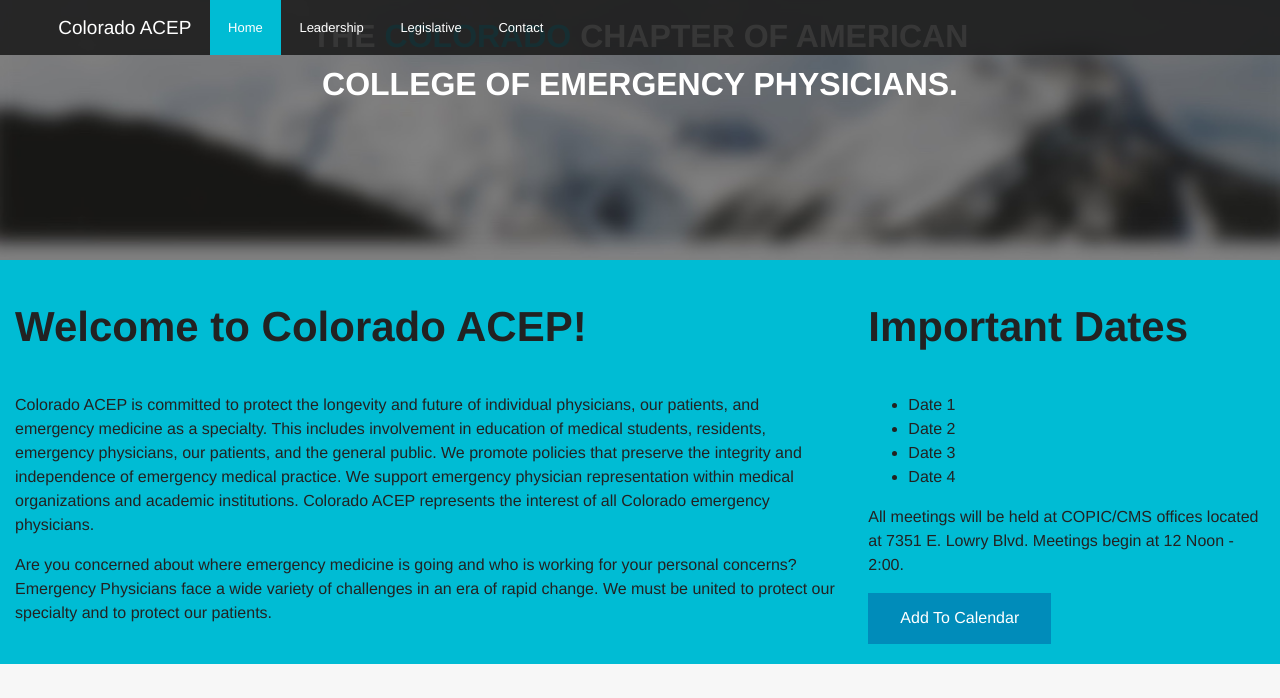
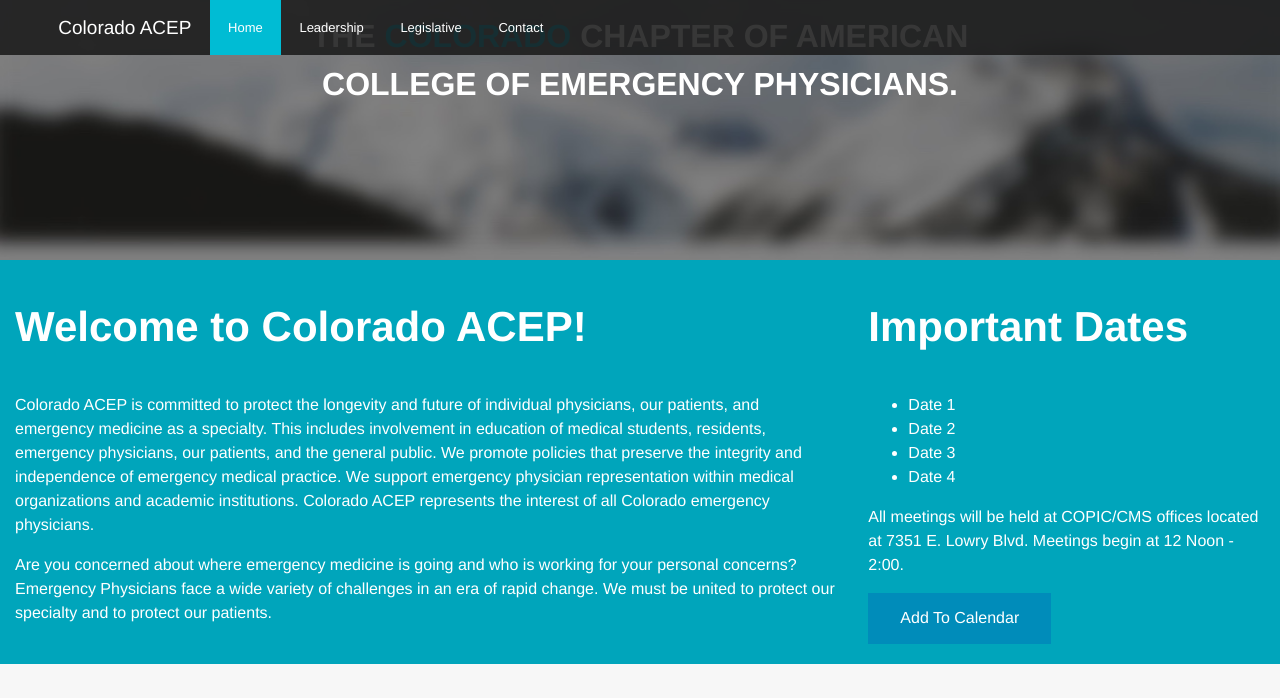
Before and after one commit to pebutler3/coacep, a Jekyll site: the page built from index.html, in a window 1280 px wide and 1400 px high, scrolled down 195 px. Shown: the top 698 px of the window. Built offline with Jekyll 4.4.1, drawn with Linux system fonts in a browser that asks for light colours.

Commit message:
adjusting layouts

```diff
--- a/_sass/0-base/base.scss
+++ b/_sass/0-base/base.scss
@@ -14,13 +14,14 @@
 $blue         : #00bcd4;
 $dk-blue      : darken($blue, 5%);
 
-// Layout
-
-// hack for bottom-angle mixin
-body {
-  overflow-X: hidden;
-}
 
 h2 {
   font-size: 42px;
 }
+
+article > h2 {
+   text-transform: uppercase;
+   letter-spacing: 5px;
+   line-height: 1px;
+   text-align: center;
+}
--- a/_sass/3-layouts/_home.scss
+++ b/_sass/3-layouts/_home.scss
@@ -1,6 +1,6 @@
 article.home {
   @include grid-row;
-  background: $blue;
+  @include panel;
 
   section.welcome {
     margin-bottom: 0;
--- a/_sass/3-layouts/_leadership.scss
+++ b/_sass/3-layouts/_leadership.scss
@@ -6,12 +6,6 @@
 
   section.main-leadership {
     padding: 2em 0;
-  }
-
-  h2 {
-   text-transform: uppercase;
-   letter-spacing: 5px;
-   line-height: 1px;
   }
 
   div {
@@ -36,6 +30,7 @@
 
     div {
       @include grid-column(6);
+      line-height: 20px;
     }
 
   }
@@ -45,7 +40,7 @@
 @media #{$medium-up} {
 
   article.leadership {
-    padding: 1em 0;
+    padding: 2em 0;
 
 
     h2 {
@@ -53,6 +48,7 @@
     }
 
     div {
+      line-height: 10px;
       @include grid-column(3);
     }
 
--- a/_sass/3-layouts/_legislative.scss
+++ b/_sass/3-layouts/_legislative.scss
@@ -1,9 +1,10 @@
 article.legislative {
-    background: $dk-blue;
-    color: $white;
-    padding-bottom: 1em;
+    @include grid-row;
+    @include panel;
+    padding: 2em 0;
 
     h2 { @include grid-column(12); }
+    h3 { padding-left: 1em; }
 
     section.updates {
         @include grid-row;
@@ -23,7 +24,10 @@
           @include grid-column(4);
           line-height: 5px;
 
+          h3 { padding-left: 0; }
+
           img { display: inline-block; border-radius: 2%; }
+
       }
 
     }
--- a/_sass/3-layouts/_sub-leadership.scss
+++ b/_sass/3-layouts/_sub-leadership.scss
@@ -1,5 +1,7 @@
 section.sub-leadership {
   @include grid-row;
+  background: darken($offWhite, 2%);
+  padding: 2em 0 2em .5em;
 
   ul {
     padding: 0;
@@ -45,7 +47,7 @@
     div {
 
       ul {
-        @include grid-column(6);
+        @include grid-column(6, $collapse: true);
       }
 
     }
--- a/index.html
+++ b/index.html
@@ -26,27 +26,27 @@
   <h2>Leadership</h2>
   <section class="main-leadership">
     <div>
-      <img src="https://source.unsplash.com/random/250x250" alt="">
+      <img src="http://fillmurray.com/200/200" alt="">
       <h3>President</h3>
       <h4>Eric Olsen, MD, FACEP</h4>
     </div>
     <div>
-      <img src="https://source.unsplash.com/random/250x250" alt="">
+      <img src="http://fillmurray.com/200/200" alt="">
       <h3>President</h3>
       <h4>Eric Olsen, MD, FACEP</h4>
     </div>
     <div>
-      <img src="https://source.unsplash.com/random/250x250" alt="">
+      <img src="http://fillmurray.com/200/200" alt="">
       <h3>President</h3>
       <h4>Eric Olsen, MD, FACEP</h4>
     </div>
     <div>
-      <img src="https://source.unsplash.com/random/250x250" alt="">
+      <img src="http://fillmurray.com/200/200" alt="">
       <h3>President</h3>
       <h4>Eric Olsen, MD, FACEP</h4>
     </div>
   </section>
-  <hr>
+</article>
 <section class="sub-leadership">
     <section class="board-of-directors">
       <h3>2015 Colorado ACEP Board of Directors</h3>
@@ -77,7 +77,6 @@
       </ul>
     </section>
 </section>
-</article>
 
 
 <article class="legislative" data-scroll-index="2">
--- a/js/app.js
+++ b/js/app.js
@@ -1,4 +1,12 @@
 $(document).foundation();
 $(function(){
-  $.scrollIt();
+  $.scrollIt({
+    upKey: 38,             // key code to navigate to the next section
+    downKey: 40,           // key code to navigate to the previous section
+    easing: 'linear',      // the easing function for animation
+    scrollTime: 600,       // how long (in ms) the animation takes
+    activeClass: 'active', // class given to the active nav element
+    onPageChange: null,    // function(pageIndex) that is called when page is changed
+    topOffset: -75           // offste (in px) for fixed top navigation
+  });
 });
```
Lines whose indentation alone changed are shown as unchanged.
